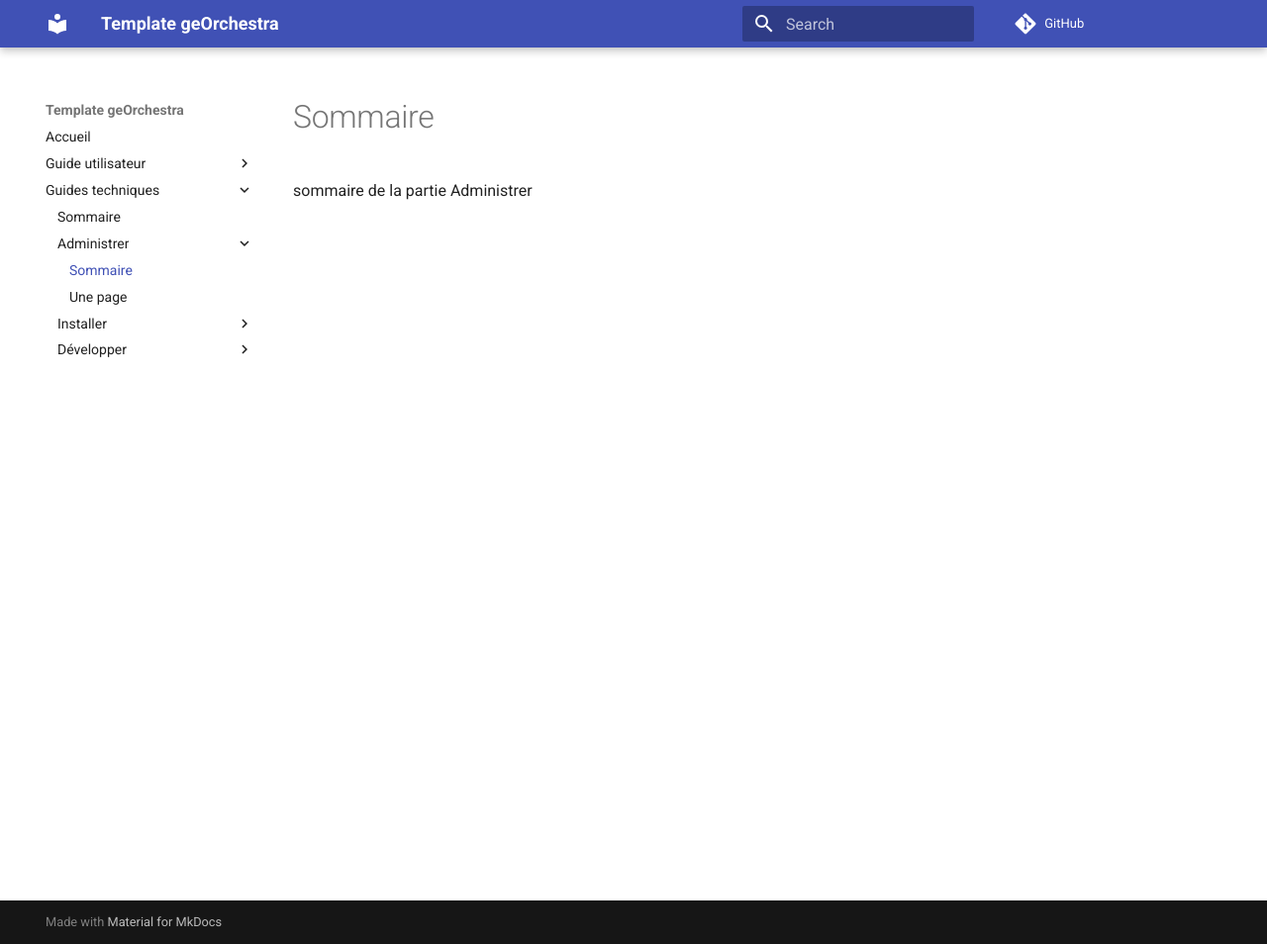
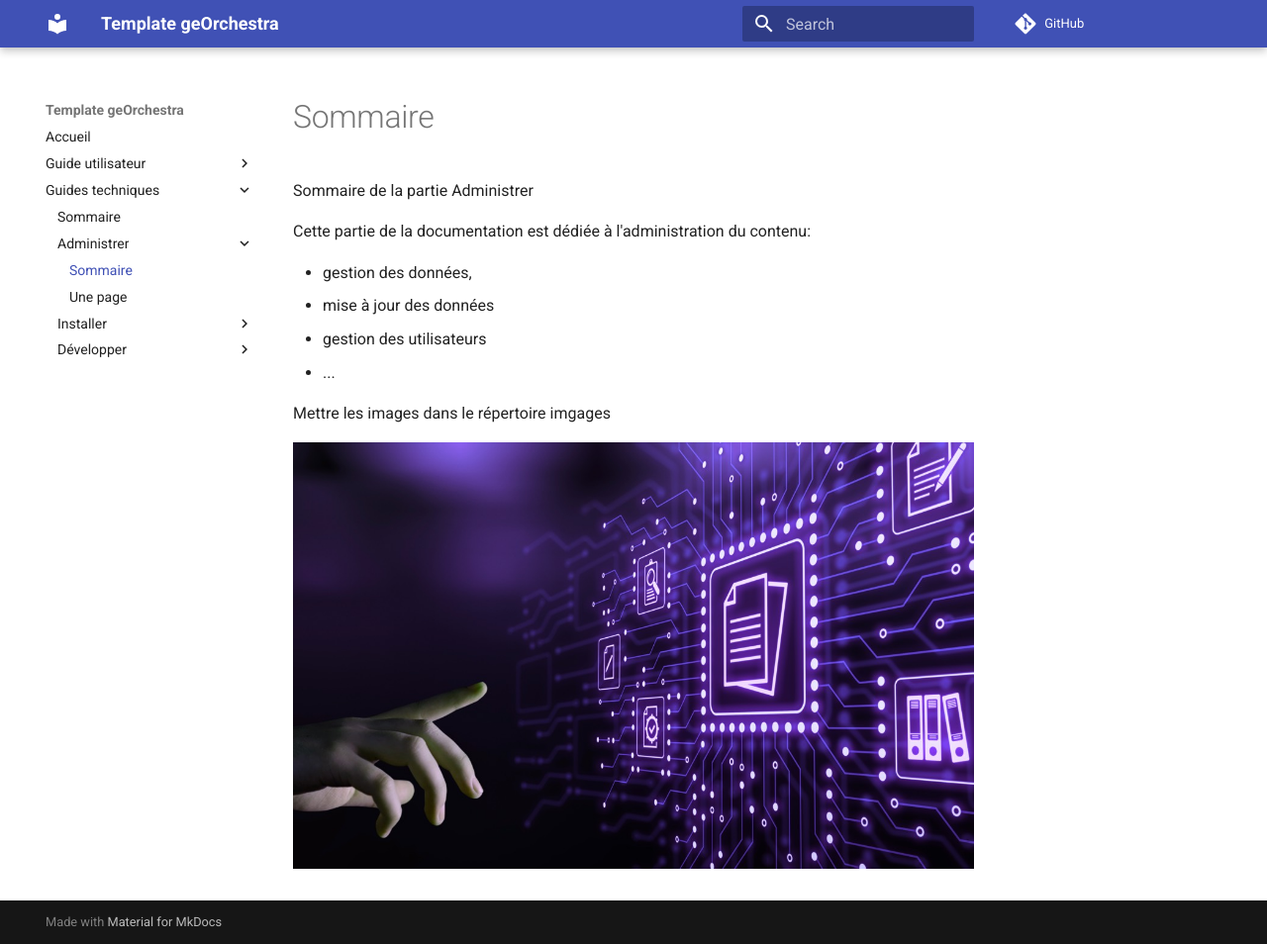
Before and after one commit to georchestra/georchestra_documentation, an MkDocs documentation site: the page built from docs/guides_techniques/administrer/index.md, in a window 1280 px wide and 954 px high. Shown: the whole window at 99% size. Built offline with MkDocs 1.6.1 and Material for MkDocs 9.7.7, drawn with Linux system fonts in a browser that asks for light colours; comment, search, counter and statistics services are not loaded.

Commit message:
Modification md administrer

```diff
--- a/docs/guides_techniques/administrer/index.md
+++ b/docs/guides_techniques/administrer/index.md
@@ -1,4 +1,18 @@
 # Sommaire
 
 
-sommaire de la partie Administrer
+Sommaire de la partie Administrer
+
+Cette partie de la documentation est dédiée à l'administration du contenu:
+
+
+-  gestion des données,
+-  mise à jour des données
+-  gestion des utilisateurs
+-  ...
+
+
+Mettre les images dans le répertoire imgages
+
+
+![](./images/gesiton_donnees.jpg)
```
Also changed, not shown: docs/guides_techniques/administrer/images/gesiton_donnees.jpg (added).
